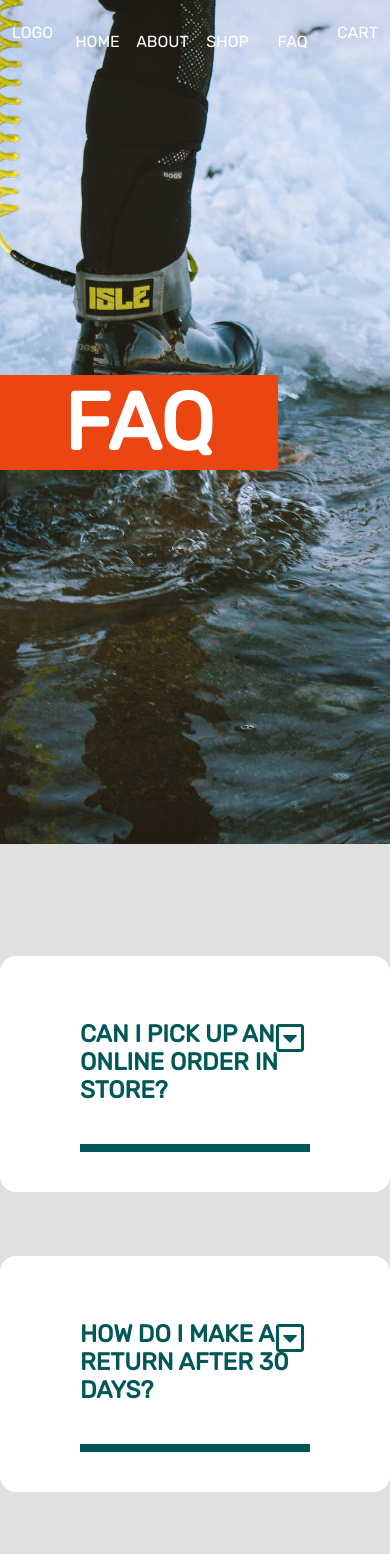
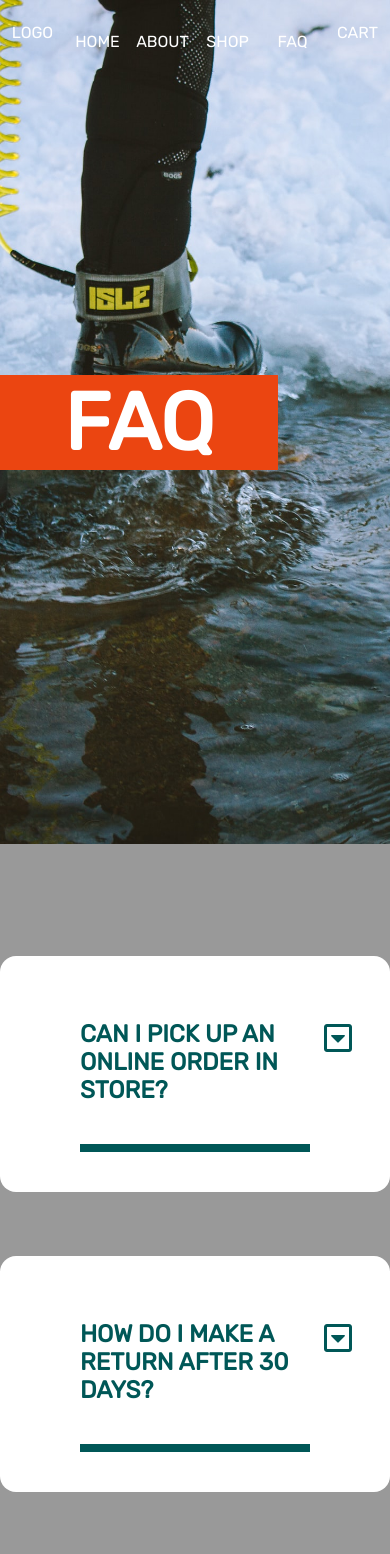
Before and after one commit to hkennedyvi/camper, a React (Create React App) app: page /faq in a window 390 px wide. Shown: the top 1554 px of the page. Built offline with nearby package versions, Linux system fonts and the light colour scheme.

Commit message:
bg color adjust, btn mobile fix

```diff
--- a/src/components/InformationCard/informationcard.scss
+++ b/src/components/InformationCard/informationcard.scss
@@ -63,4 +63,8 @@ $primaryBg: #ffffff;
         width: 100%;
         margin: 2rem 0;
     }
+
+    .faq_button {
+        right: 2rem;
+    }
 }
--- a/src/index.scss
+++ b/src/index.scss
@@ -1,4 +1,4 @@
-$primaryBg: #e0e0e0;
+$primaryBg: #999999;
 
 @import url('https://fonts.googleapis.com/css2?family=Rubik&display=swap');
 
```
